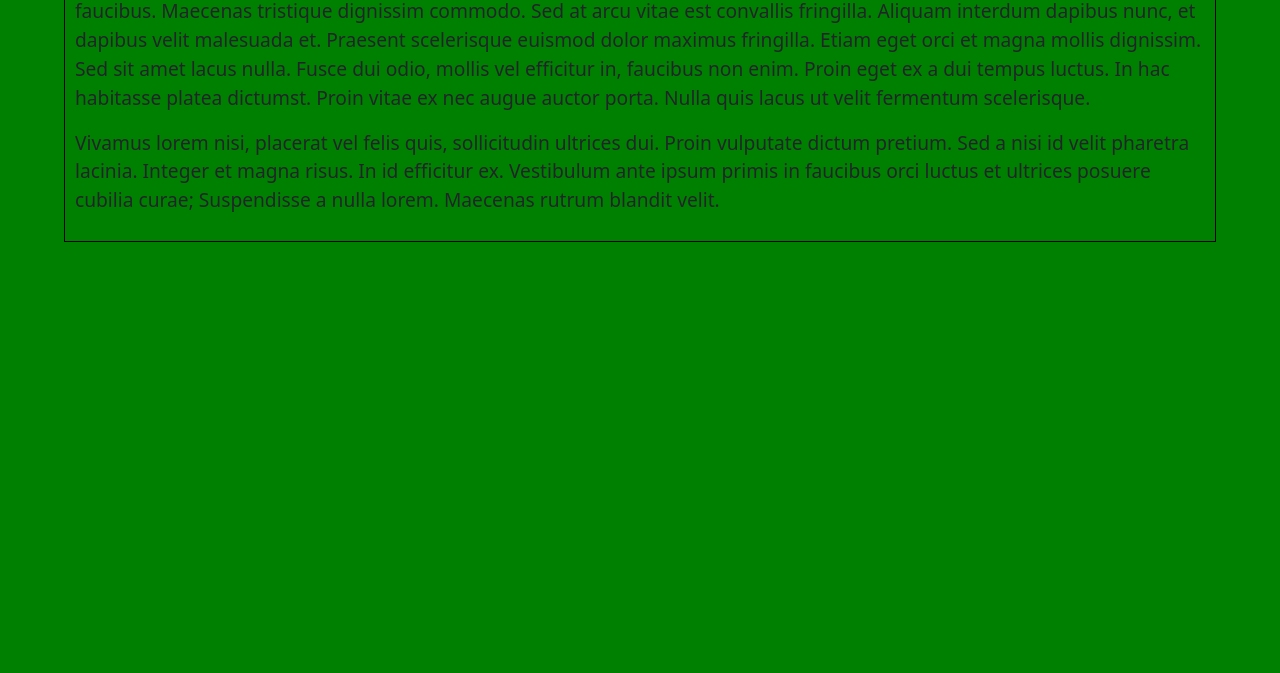
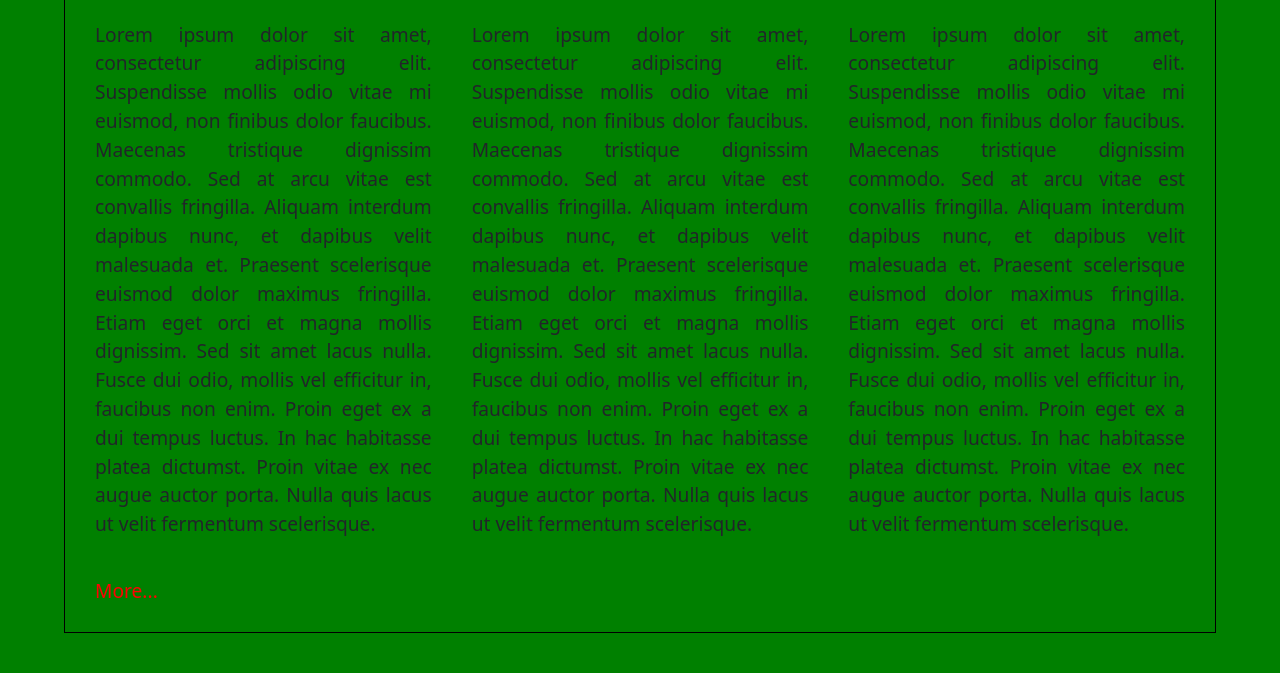
Before and after one commit to szeidl-balazs/basic_html_css_site_1, a plain HTML site: page index.html in a window 1280 px wide. Shown: the part 178-851 px from the top of the page. Before the commit the page ends 800 px from the top, so only its background shows below. Drawn offline with nearby package versions, Linux system fonts and the light colour scheme.

Commit message:
Fully responsive changing alingment from small to large screens. Hovers on links and menu ready. Dockerfile ready.

```diff
--- a/index.html
+++ b/index.html
@@ -24,14 +24,24 @@
 
 			<h1 class="display-1">Main title</h1>
 
-			<p class="lead">
-				Lorem ipsum dolor sit amet, consectetur adipiscing elit. Suspendisse mollis odio vitae mi euismod, non finibus dolor faucibus. Maecenas tristique dignissim commodo. Sed at arcu vitae est convallis fringilla. Aliquam interdum dapibus nunc, et dapibus velit malesuada et. Praesent scelerisque euismod dolor maximus fringilla. Etiam eget orci et magna mollis dignissim. Sed sit amet lacus nulla. Fusce dui odio, mollis vel efficitur in, faucibus non enim. Proin eget ex a dui tempus luctus. In hac habitasse platea dictumst. Proin vitae ex nec augue auctor porta. Nulla quis lacus ut velit fermentum scelerisque.
-			</p>
+			<div class="tex-container">
 
-			<p class="lead">
-				Vivamus lorem nisi, placerat vel felis quis, sollicitudin ultrices dui. Proin vulputate dictum pretium. Sed a nisi id velit pharetra lacinia. Integer et magna risus. In id efficitur ex. Vestibulum ante ipsum primis in faucibus orci luctus et ultrices posuere cubilia curae; Suspendisse a nulla lorem. Maecenas rutrum blandit velit.
-			</p>
+				<p class="lead">
+					Lorem ipsum dolor sit amet, consectetur adipiscing elit. Suspendisse mollis odio vitae mi euismod, non finibus dolor faucibus. Maecenas tristique dignissim commodo. Sed at arcu vitae est convallis fringilla. Aliquam interdum dapibus nunc, et dapibus velit malesuada et. Praesent scelerisque euismod dolor maximus fringilla. Etiam eget orci et magna mollis dignissim. Sed sit amet lacus nulla. Fusce dui odio, mollis vel efficitur in, faucibus non enim. Proin eget ex a dui tempus luctus. In hac habitasse platea dictumst. Proin vitae ex nec augue auctor porta. Nulla quis lacus ut velit fermentum scelerisque.
+				</p>
 
+				<p class="lead">
+					Lorem ipsum dolor sit amet, consectetur adipiscing elit. Suspendisse mollis odio vitae mi euismod, non finibus dolor faucibus. Maecenas tristique dignissim commodo. Sed at arcu vitae est convallis fringilla. Aliquam interdum dapibus nunc, et dapibus velit malesuada et. Praesent scelerisque euismod dolor maximus fringilla. Etiam eget orci et magna mollis dignissim. Sed sit amet lacus nulla. Fusce dui odio, mollis vel efficitur in, faucibus non enim. Proin eget ex a dui tempus luctus. In hac habitasse platea dictumst. Proin vitae ex nec augue auctor porta. Nulla quis lacus ut velit fermentum scelerisque.
+
+				</p>
+
+				<p class="lead">
+					Lorem ipsum dolor sit amet, consectetur adipiscing elit. Suspendisse mollis odio vitae mi euismod, non finibus dolor faucibus. Maecenas tristique dignissim commodo. Sed at arcu vitae est convallis fringilla. Aliquam interdum dapibus nunc, et dapibus velit malesuada et. Praesent scelerisque euismod dolor maximus fringilla. Etiam eget orci et magna mollis dignissim. Sed sit amet lacus nulla. Fusce dui odio, mollis vel efficitur in, faucibus non enim. Proin eget ex a dui tempus luctus. In hac habitasse platea dictumst. Proin vitae ex nec augue auctor porta. Nulla quis lacus ut velit fermentum scelerisque.
+				</p>
+
+			</div>
+
+			<h4 class="lead"><a href="#">More...</a></h4>
 
 		</div>
 
--- a/style.scss
+++ b/style.scss
@@ -12,6 +12,10 @@ $text-color: white;
 
 	body {
 		background-color: $background-color;
+		height: 100%;
+		display: flex;
+		justify-content: center;
+		align-items: center;
 	}
 
 	.main-container {
@@ -20,6 +24,10 @@ body {
 		flex-direction: column;
 		justify-content: center;
 		align-items: center;
+	}
+
+	.tex-container {
+		text-align: justify;;
 	}
 
 	h1 {
@@ -58,6 +66,12 @@ h1 {
 		justify-content: center;
 		align-items: center;
 
+		&:hover {
+			background-color: $title-color;
+			transform: scale(1.3);
+		}
+
+
 		.menu-line1 {
 
 			width: 25px;
@@ -65,10 +79,22 @@ h1 {
 			background-color:$background-color;
 			margin: 2px 0;
 			border-radius: 5px;
+
 		}
 
 	}
 
+	a {
+
+		text-decoration: none;
+		color: $title-color;
+		display: inline-block;
+
+		&:hover {
+			color: orange;
+			transform: scale(1.3);
+		}
+	}
 
 // X-Small devices (portrait phones, less than 576px)
 // No media query for `xs` since this is the default in Bootstrap
@@ -117,7 +143,18 @@ h1 {
 		margin-top: 30px;
 	}
 
+	.tex-container {
+		display: flex;
+		flex-direction: row;
+
+	}
+
+	.lead {
+		margin: 20px;
+	}
+
 	.display-1 {
+		margin: 20px;
 		font-size: 3rem;
 	}
 
```
Also changed, not shown: style.css, 1 other file. Lines whose indentation alone changed are shown as unchanged.
